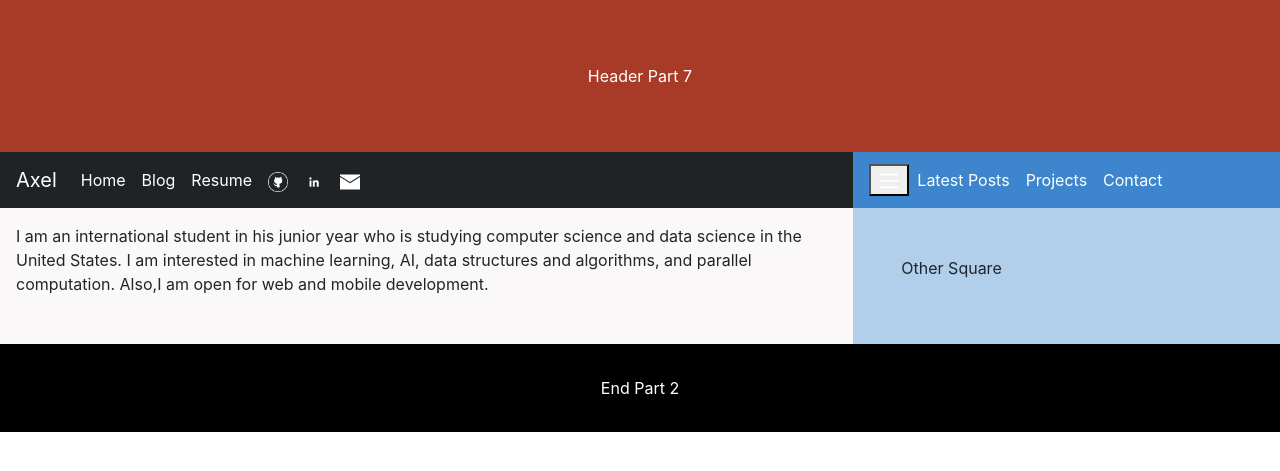
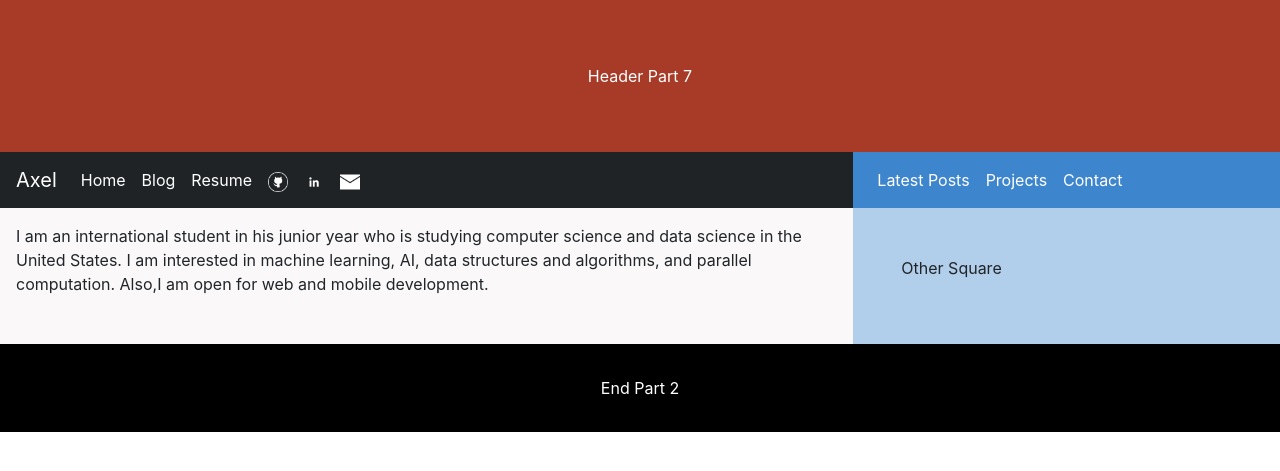
Before and after one commit to axeljeremy7/axeljeremy7.github.io, a Jekyll site: the page built from index.html, in a window 1280 px wide. Shown: the top 471 px of the page. Built offline with Jekyll 4.4.1, drawn with Linux system fonts in a browser that asks for light colours; nearby versions of some CDN libraries.

Commit message:
change for mobile

```diff
--- a/_layouts/default.html
+++ b/_layouts/default.html
@@ -92,7 +92,7 @@
 		<div class="col-md-4 col-sm-12">
 			<div class="container-fluid hidden-sm-up barra2">
 				<nav class="navbar navbar-expand-sm navbar-light bg-barra2 ">
-					<button class="navbar-toggler-right" type="button" data-toggle="collapse" data-target="#navbarNavDropdown-navbarText2" aria-controls="navbarNavDropdown" aria-expanded="false" aria-label="Toggle navigation">
+					<button class="navbar-toggler" type="button" data-toggle="collapse" data-target="#navbarNavDropdown-navbarText2" aria-controls="navbarNavDropdown" aria-expanded="false" aria-label="Toggle navigation">
 			      <span class="navbar-toggler-icon"></span>
 			    </button>
 					<div class="collapse navbar-collapse" id="navbarNavDropdown-navbarText2">
```
